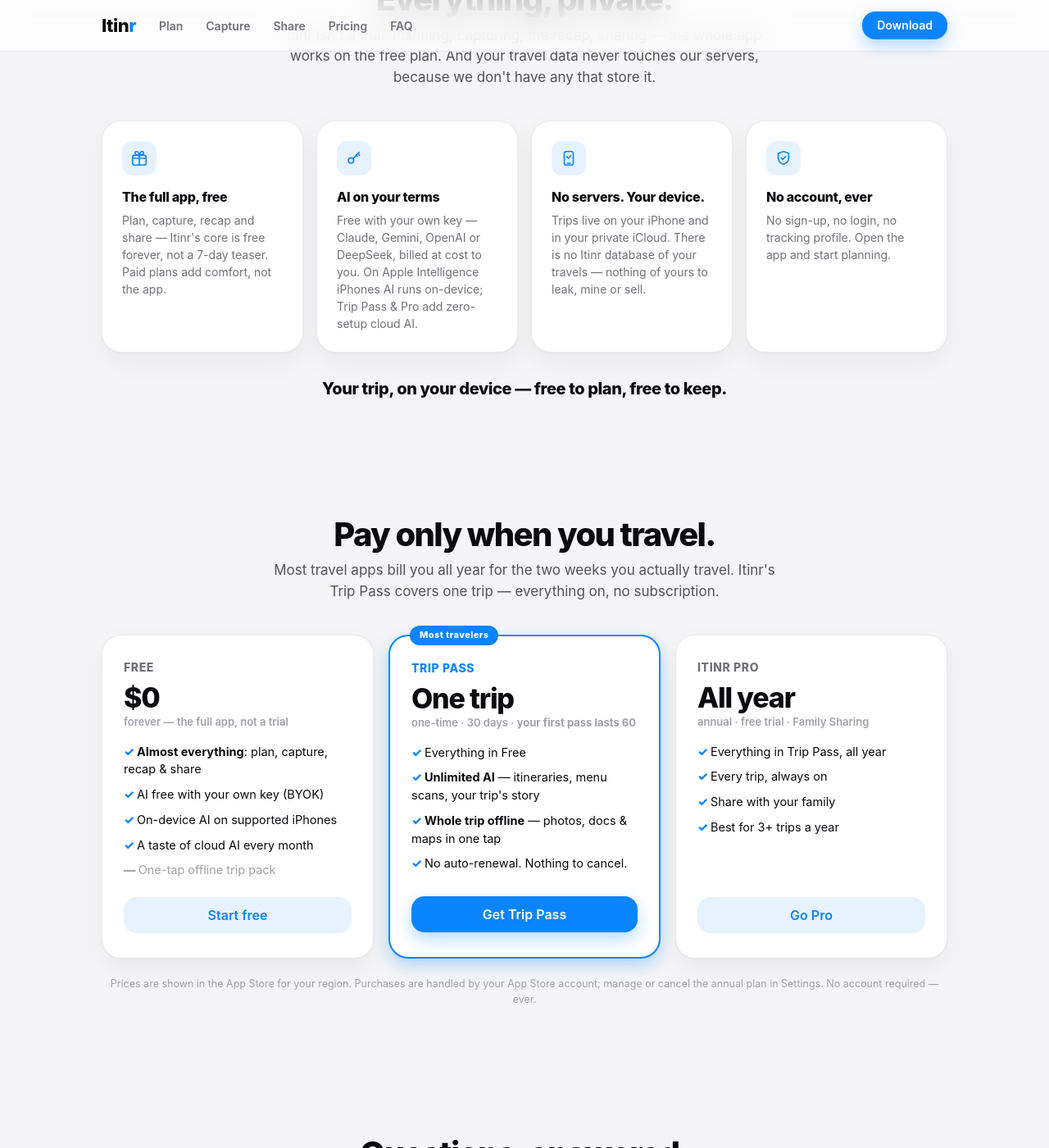
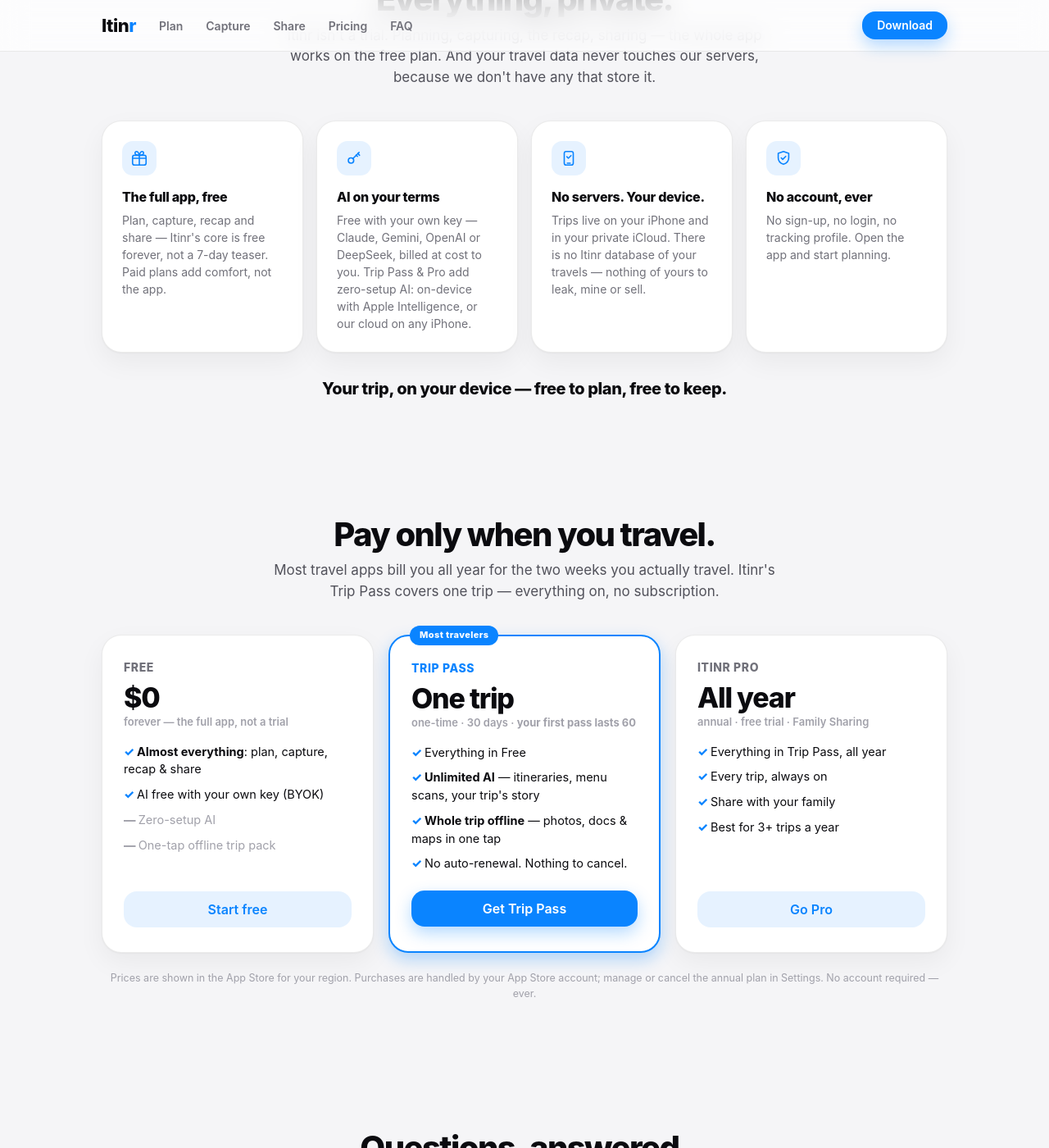
Before and after one commit to jasminestudios/jasminestudios.github.io, a Jekyll site: the page itinr/index.html, which Jekyll copies as it is, in a window 1280 px wide and 1400 px high, scrolled down 3567 px. Shown: the whole window at 82% size. Built offline with Jekyll 4.4.1, drawn with Linux system fonts in a browser that asks for light colours.

Commit message:
itinr: Free 플랜에서 온디바이스 AI·클라우드 맛보기 문구 제거 (Free=BYOK)
Co-Authored-By: Claude Opus 4.8 (1M context) <noreply@anthropic.com>

```diff
--- a/itinr/index.html
+++ b/itinr/index.html
@@ -193,7 +193,7 @@
       <div class="ds-card trust-card">
         <span class="icon tile"><svg class="ico" viewBox="0 0 24 24"><circle cx="8" cy="15" r="3.6"/><path d="m10.7 12.3 8-8M17 5.5 19.3 8M14.8 7.7l1.8 1.8"/></svg></span>
         <h3>AI on your terms</h3>
-        <p>Free with your own key — Claude, Gemini, OpenAI or DeepSeek, billed at cost to you. On Apple Intelligence iPhones AI runs on-device; Trip Pass &amp; Pro add zero-setup cloud AI.</p>
+        <p>Free with your own key — Claude, Gemini, OpenAI or DeepSeek, billed at cost to you. Trip Pass &amp; Pro add zero-setup AI: on-device with Apple Intelligence, or our cloud on any iPhone.</p>
       </div>
       <div class="ds-card trust-card">
         <span class="icon tile"><svg class="ico" viewBox="0 0 24 24"><rect x="6" y="3" width="12" height="18" rx="2.5"/><path d="M10 18.5h4"/><path d="m9.5 10 2 2 3.5-3.5"/></svg></span>
@@ -224,8 +224,7 @@
         <ul>
           <li><b>Almost everything</b>: plan, capture, recap &amp; share</li>
           <li>AI free with your own key (BYOK)</li>
-          <li>On-device AI on supported iPhones</li>
-          <li>A taste of cloud AI every month</li>
+          <li class="dim">Zero-setup AI</li>
           <li class="dim">One-tap offline trip pack</li>
         </ul>
         <a class="ds-btn ds-btn--secondary" href="#download">Start free</a>
@@ -278,7 +277,7 @@
       <details class="ds-card">
         <summary>What can I do for free?</summary>
         <p>Almost everything — planning, capturing, the recap, and live sharing. AI is free too with
-        your own API key (Claude, Gemini, OpenAI, DeepSeek) or on an Apple Intelligence iPhone.
+        your own API key (Claude, Gemini, OpenAI, DeepSeek), billed to you at cost.
         Paid plans mainly add convenience: zero-setup unlimited AI and the one-tap offline pack.</p>
       </details>
       <details class="ds-card">
```
